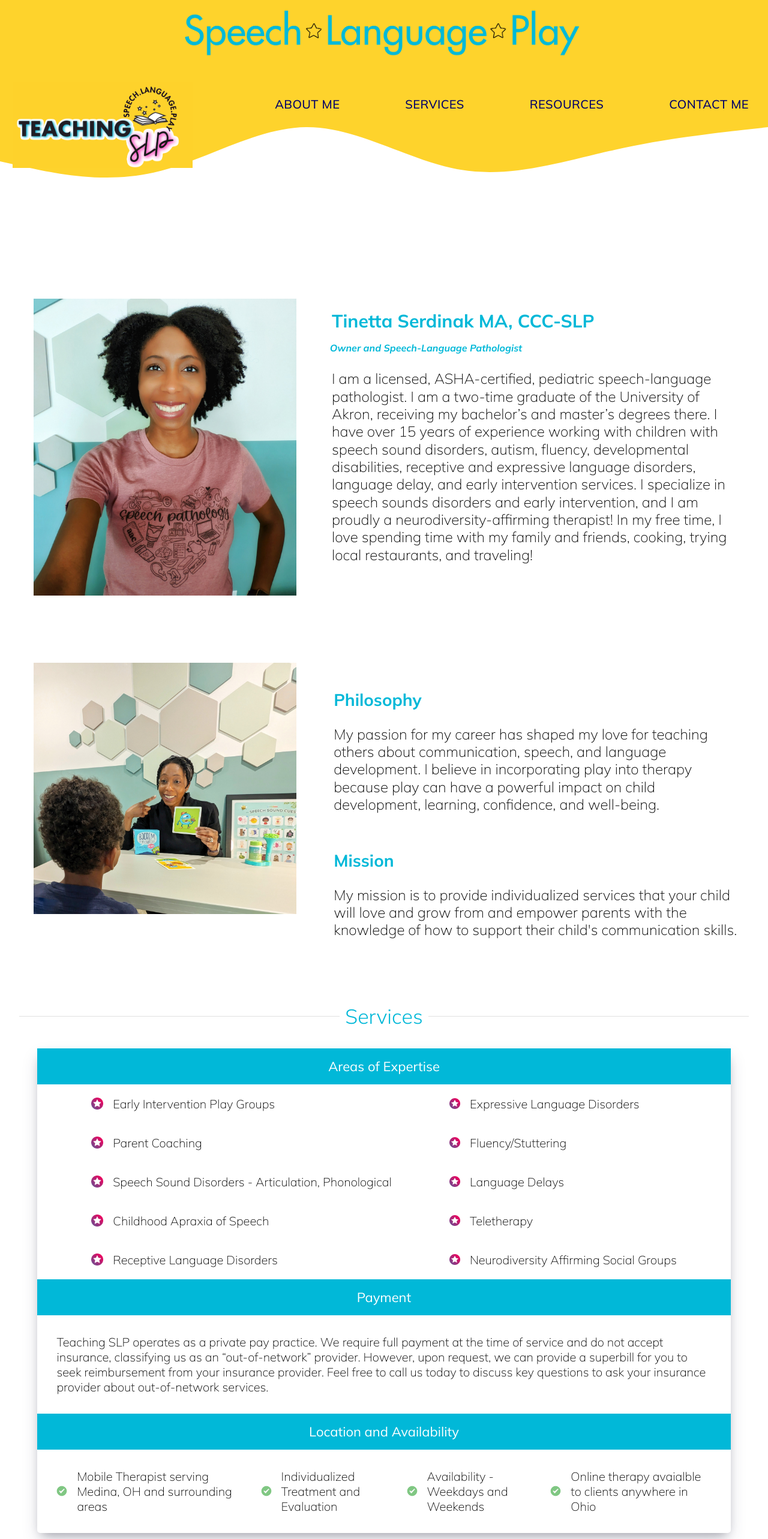
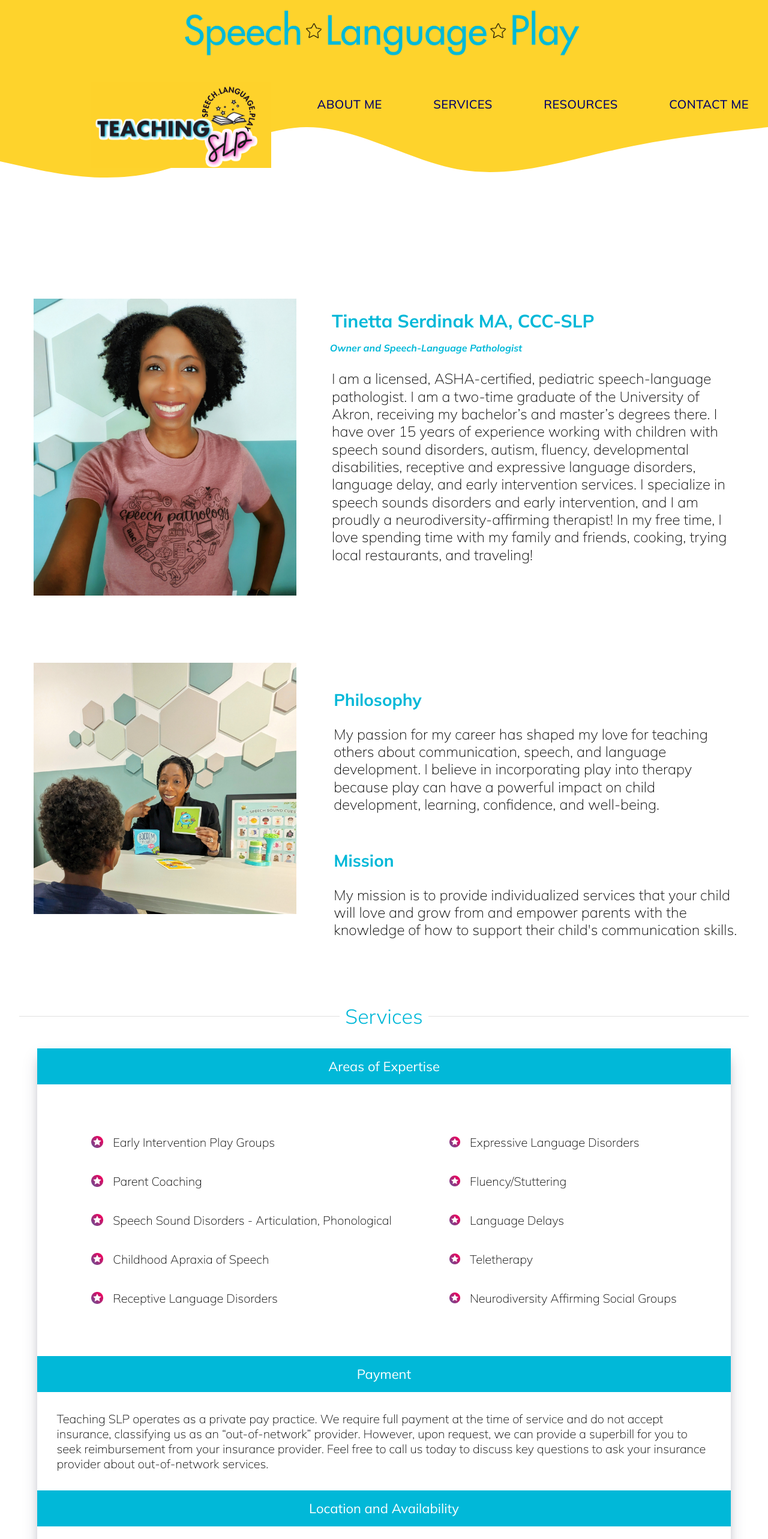
Before and after one commit to beemak789/TS_Website, a React (Create React App) app: page / in a window 1280 px wide. Shown: the top 2566 px of the page at 60% size. Built offline with nearby package versions, Linux system fonts and the light colour scheme.

Commit message:
add new ipad changes

```diff
--- a/src/component/NavBar.js
+++ b/src/component/NavBar.js
@@ -33,7 +33,7 @@
         color='transparent'
       >
         <BannerContainer>
-          <BannerLogo src='/banner.png' height={200} alt='banner-logo'/>
+          <BannerLogo src='/banner.png' height={200} alt='banner-logo' />
         </BannerContainer>
         <NavBarContainer>
           <WaveHeader xmlns='http://www.w3.org/2000/svg' viewBox='0 2 1440 320'>
@@ -56,10 +56,10 @@
                 onClick={handleCloseNavMenu}
                 disableRipple={true}
                 style={{ backgroundColor: 'transparent' }}
-                alt="main-logo"
+                alt='main-logo'
               >
                 <Link spy={true} smooth={true} duration={500} to='nav'>
-                  <LogoImg src='/logo-new.png' alt='logo' ></LogoImg>
+                  <LogoImg src='/logo-new.png' alt='logo'></LogoImg>
                 </Link>
               </Button>
 
@@ -71,7 +71,7 @@
                   aria-haspopup='true'
                   onClick={handleOpenNavMenu}
                   color='inherit'
-                  alt="menu-icon-nav"
+                  alt='menu-icon-nav'
                 >
                   <MenuIcon />
                 </IconButton>
@@ -117,7 +117,11 @@
 
               <NavLinksContainer className='nav-links-container'>
                 {links.map((link, idx) => (
-                  <Button key={idx} onClick={handleCloseNavMenu} alt="link-buttons">
+                  <Button
+                    key={idx}
+                    onClick={handleCloseNavMenu}
+                    alt='link-buttons'
+                  >
                     <StyledLink
                       spy={true}
                       smooth={true}
@@ -142,11 +146,10 @@
   width: 100%;
   display: flex;
   justify-content: center;
-  background-color: #FED32C;
+  background-color: #fed32c;
   border: none;
   @media (min-width: 375px) and (max-width: 768px) {
     width: 100%;
-
   }
 `;
 
@@ -174,7 +177,7 @@
 
   @media (min-width: 375px) and (max-width: 768px) {
     height: 200px;
-    background-color: #FED32C;
+    background-color: #fed32c;
   }
 `;
 
@@ -184,6 +187,10 @@
   width: 300px;
   margin-left: 1.5rem;
   top: 30px;
+
+  @media only screen and (min-device-width: 768px) and (max-device-width: 1024px) {
+    margin-left: 12rem;
+  }
 `;
 const NavLinksContainer = styled(Box)`
   width: 100%;
--- a/src/component/ServiceTable.js
+++ b/src/component/ServiceTable.js
@@ -142,7 +142,6 @@
 const LocationContainer = styled.div`
   display: flex;
   flex-direction: row;
-  align-items: center;
   font-size: 20px;
   font-weight: 100;
   gap: 2rem;
@@ -153,7 +152,6 @@
     flex-direction: row;
     align-items: center;
     gap: 1rem;
-    text-align: start;
   }
 
   @media (min-width: 375px) and (max-width: 768px) {
@@ -180,6 +178,9 @@
     gap: 0rem;
     padding: 1rem;
   }
+  @media only screen and (min-device-width: 768px) and (max-device-width: 1024px) {
+    padding: 4rem;
+  }
 `;
 
 const TableTitle = styled.p`
```
